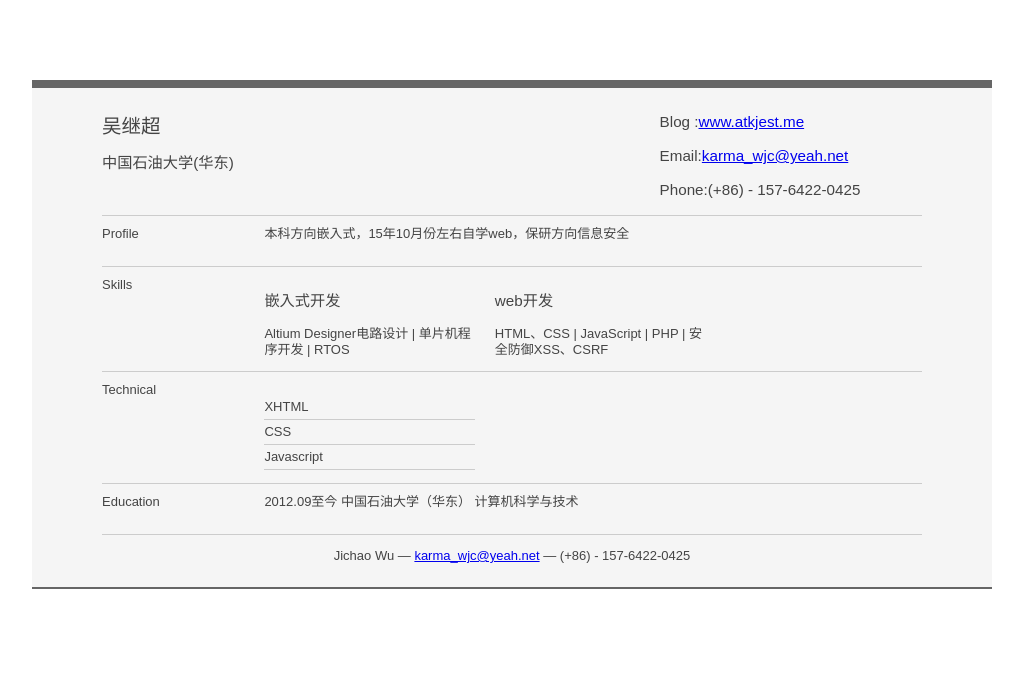
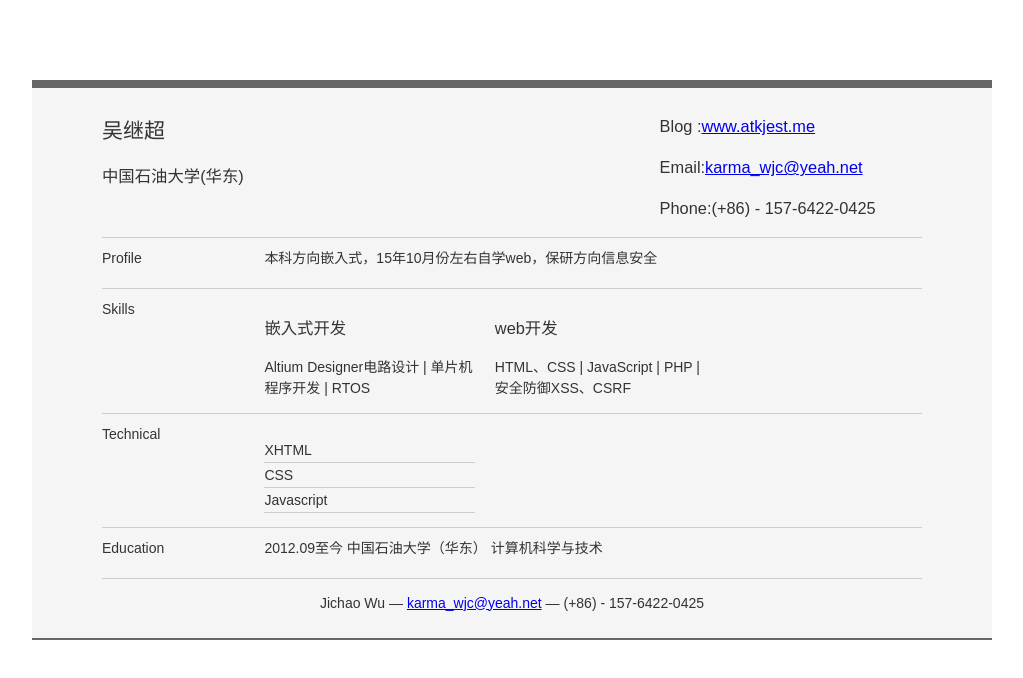
Before and after one commit to dwx953571268/resume, a plain HTML site: page index.html in a window 1280 px wide. Shown: the whole page, without its empty margins (128-1151 px from the left). Drawn offline with Linux system fonts and the light colour scheme.

Commit message:
pure css

```diff
--- a/index.html
+++ b/index.html
@@ -8,7 +8,7 @@
 	<meta name="keywords" content="jichao,resume,atkjest" />
 	<meta name="description" content="Personal Resume" />
 
-	<link rel="stylesheet" type="text/css" href="resume.css">
+	<link rel="stylesheet" type="text/css" href="layout.css">
 
 </head>
 <body>
--- a/resume.css
+++ b/layout.css
@@ -1,8 +1,8 @@
 /*
 * @Author: root
 * @Date:   2016-03-06 20:49:24
-* @Last Modified by:   root
-* @Last Modified time: 2016-03-07 15:30:56
+* @Last Modified by:   v4if
+* @Last Modified time: 2016-09-07 11:36:45
 */
 
 body {
@@ -10,9 +10,8 @@ body {
 	padding: 0;
 	margin: auto;
 	text-align: left;
-	font-family: Georgia;
-	font: 13px/1.231 arial,helvetica,clean,sans-serif;
-	color: #444;
+	font: 14px/1.5 'Microsoft YaHei',arial,tahoma,\5b8b\4f53,sans-serif;
+	color: #333333;
 }
 
 h1,h2,h3,h4,h5,h6 {
```
Also changed, not shown: 1 other file.
